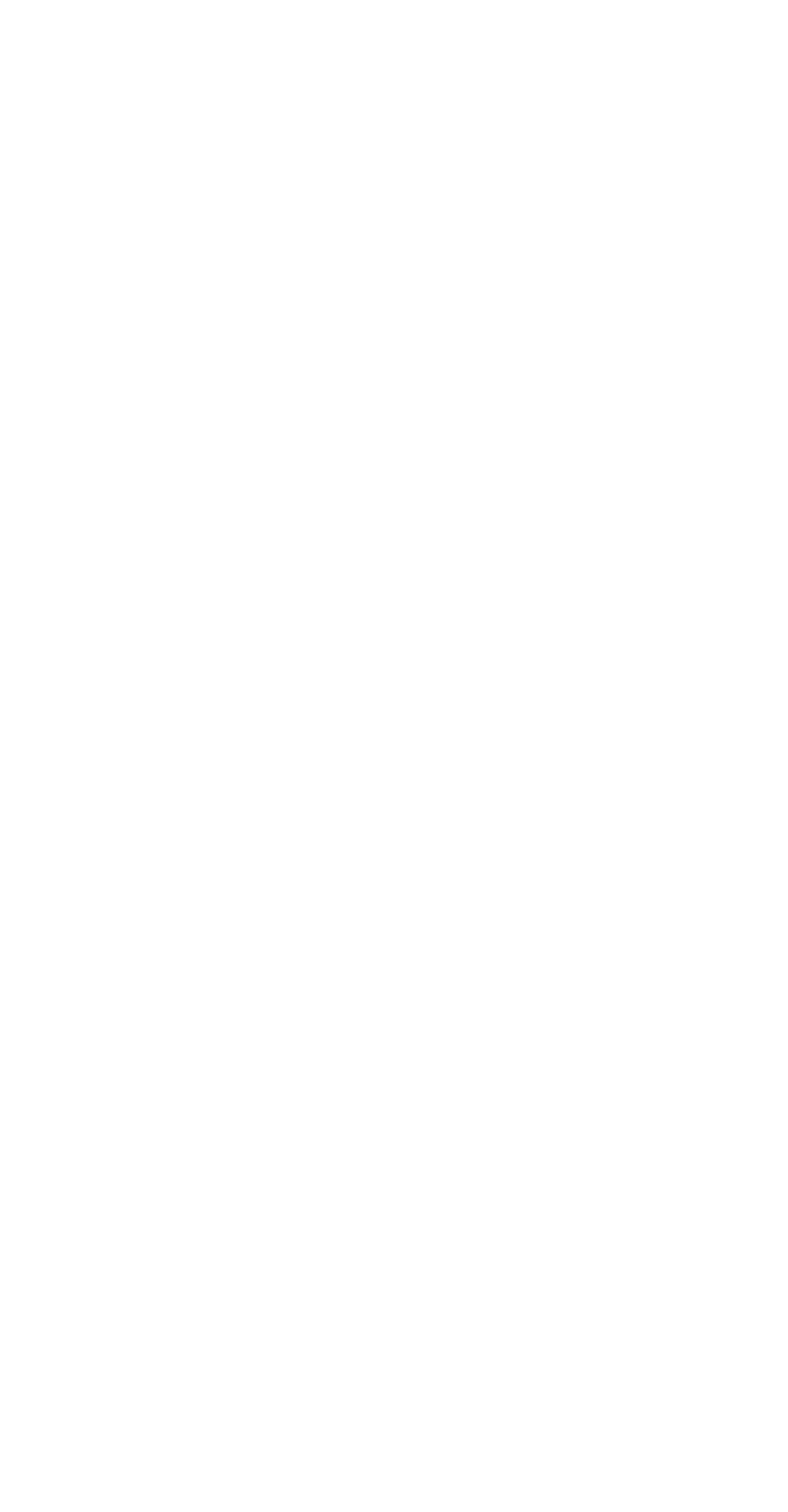
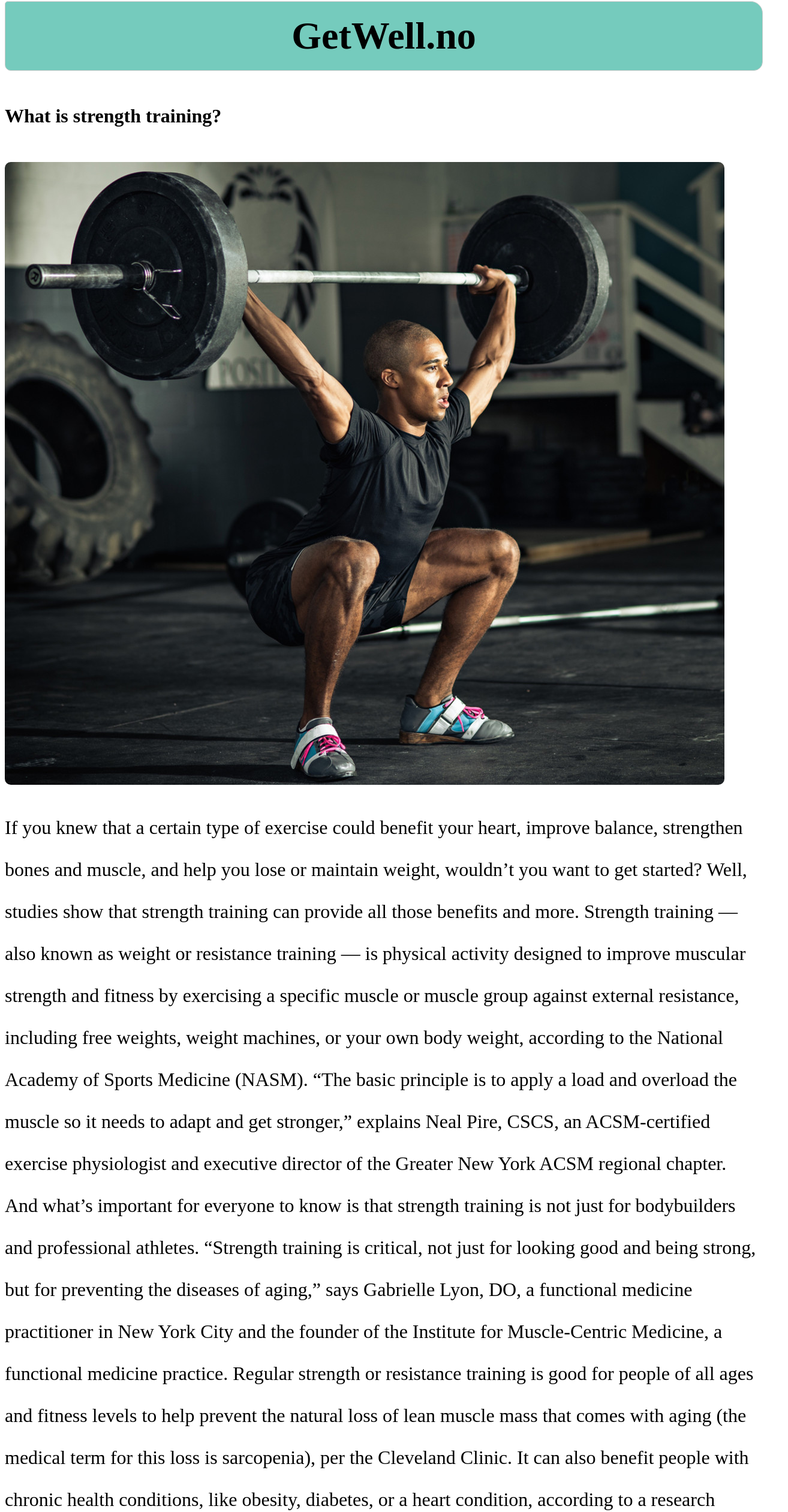
Before and after one commit to realmessirve/Yea, a SvelteKit app: page /styrketrening in a window 1280 px wide. Shown: the part 6-2526 px from the top of the page at 60% size, 1314 px wide, since content can reach past the window. Before the commit the page ends 800 px from the top, so only its background shows below. Built offline with nearby package versions, Linux system fonts and the light colour scheme.

Commit message:
Endret 4 filer
La til innhold i styrketrening

```diff
--- a/src/routes/+page.svelte
+++ b/src/routes/+page.svelte
@@ -47,7 +47,7 @@ onMount(async () => {
   <div class="box">
     <slot>
       <img src="Blog-Deadlifting-Male_1800x672_1200x672_acf_cropped.jpg" alt="styrke" height="230px">
-      <div class="overlay"><a href="./styrke">Styrketrening</a></div>
+      <div class="overlay"><a href="./styrketrening">Styrketrening</a></div>
     </slot>
   </div>
   <div class="box">
@@ -63,7 +63,7 @@ onMount(async () => {
     </slot>
   </div>
 </div>
-<p>Lorem ipsum dolor sit, amet consectetur adipisicing elit. Dignissimos culpa eum, ratione voluptas corrupti molestias aperiam dolorum esse labore iusto ad rem animi velit. Asperiores placeat laborum recusandae aliquam ex.</p>
+Lorem ipsum dolor sit, amet consectetur adipisicing elit. Dignissimos culpa eum, ratione voluptas corrupti molestias aperiam dolorum esse labore iusto ad rem animi velit. Asperiores placeat laborum recusandae aliquam ex.
 <Footer />
 
 <style lang="scss">
@@ -110,5 +110,14 @@ a {
 	background-color: #dbf0f0;
   font-family: 'Futura';
 }
+img {
+  border-top-left-radius: 10px;
+    border-top-right-radius: 10px;
+    border-bottom-left-radius: 10px;
+    border-bottom-right-radius: 10px;
+}
+h1 {
+  text-align: center;
+}
 
 </style>
--- a/src/routes/cardio/+page.svelte
+++ b/src/routes/cardio/+page.svelte
@@ -44,10 +44,16 @@ img {
     border-bottom-left-radius: 10px;
     border-bottom-right-radius: 10px;
 }
-    :global(body){
+    p {
         text-align: left;
         font-family: 'Futura';
         font-size: xx-large;
+        background-color: #dbf0f0;
+    }
+    li {
+        font-size: xx-large;
+        text-align: left;
+
     }
 
 </style>
--- a/src/routes/styrketrening/+page.svelte
+++ b/src/routes/styrketrening/+page.svelte
@@ -0,0 +1,33 @@
+<Header />
+<script>
+    import Header from "../../components/Header.svelte";
+    import Footer from "../../components/Footer.svelte";
+    </script>
+    <br>
+    <br>
+    <h1>What is strength training?</h1>
+    <br>
+    <br>
+    <img src="/man-lifting-main.jpg" alt="man-lifting">
+    <p>If you knew that a certain type of exercise could benefit your heart, improve balance, strengthen bones and muscle, and help you lose or maintain weight, wouldn’t you want to get started? Well, studies show that strength training can provide all those benefits and more.
+
+        Strength training — also known as weight or resistance training — is physical activity designed to improve muscular strength and fitness by exercising a specific muscle or muscle group against external resistance, including free weights, weight machines, or your own body weight, according to the National Academy of Sports Medicine (NASM).
+
+        “The basic principle is to apply a load and overload the muscle so it needs to adapt and get stronger,” explains Neal Pire, CSCS, an ACSM-certified exercise physiologist and executive director of the Greater New York ACSM regional chapter.
+
+        And what’s important for everyone to know is that strength training is not just for bodybuilders and professional athletes. “Strength training is critical, not just for looking good and being strong, but for preventing the diseases of aging,” says Gabrielle Lyon, DO, a functional medicine practitioner in New York City and the founder of the Institute for Muscle-Centric Medicine, a functional medicine practice.
+
+        Regular strength or resistance training is good for people of all ages and fitness levels to help prevent the natural loss of lean muscle mass that comes with aging (the medical term for this loss is sarcopenia), per the Cleveland Clinic. It can also benefit people with chronic health conditions, like obesity, diabetes, or a heart condition, according to a research review published in 2019.</p>
+
+  <Footer />
+
+  <style>
+    p {
+        font-family: 'Futura';
+        font-size: xx-large;
+        line-height: 70px;
+    }
+    img {
+        border-radius: 10px;
+    }
+  </style>
```
Also changed, not shown: static/man-lifting-main.jpg (added).
